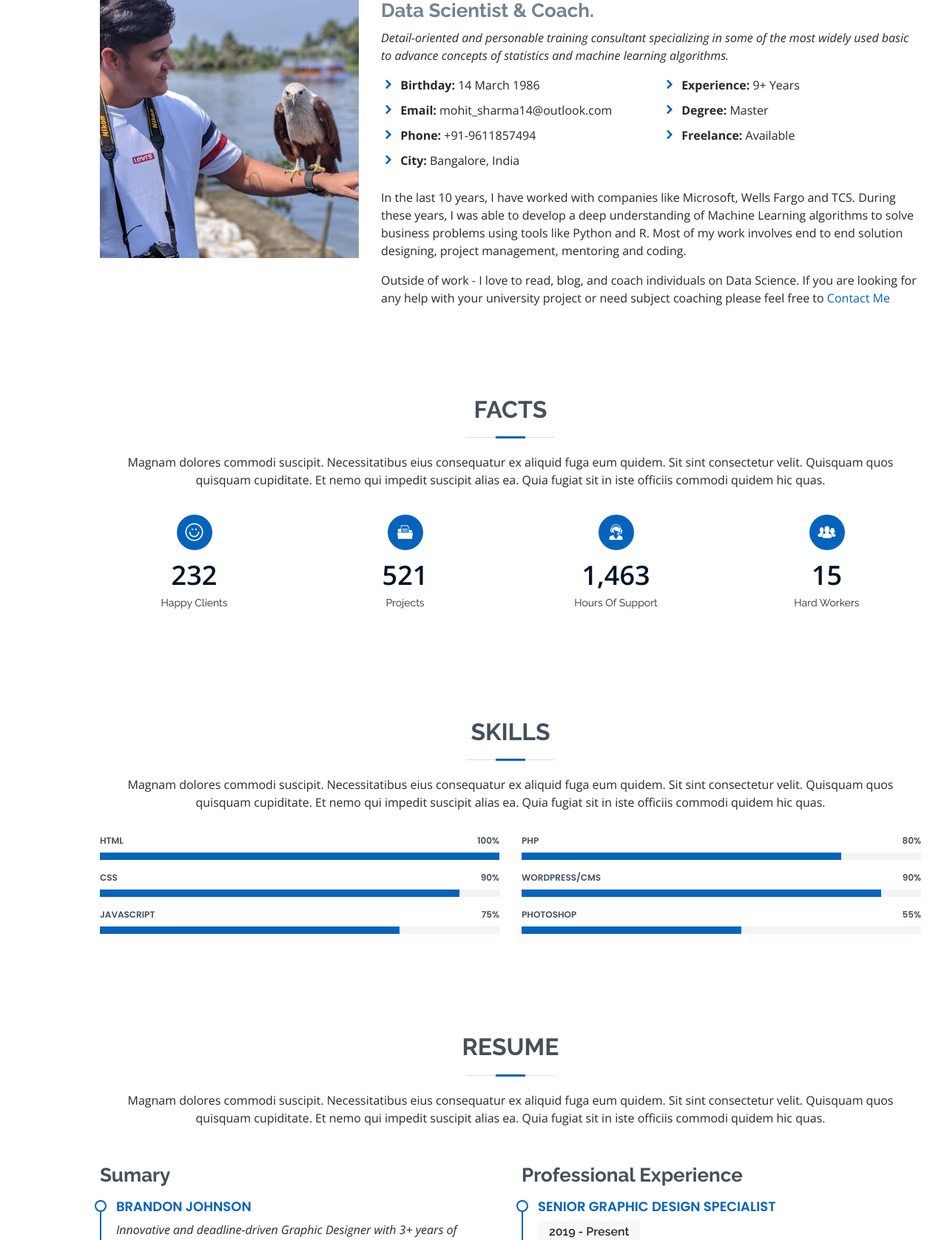
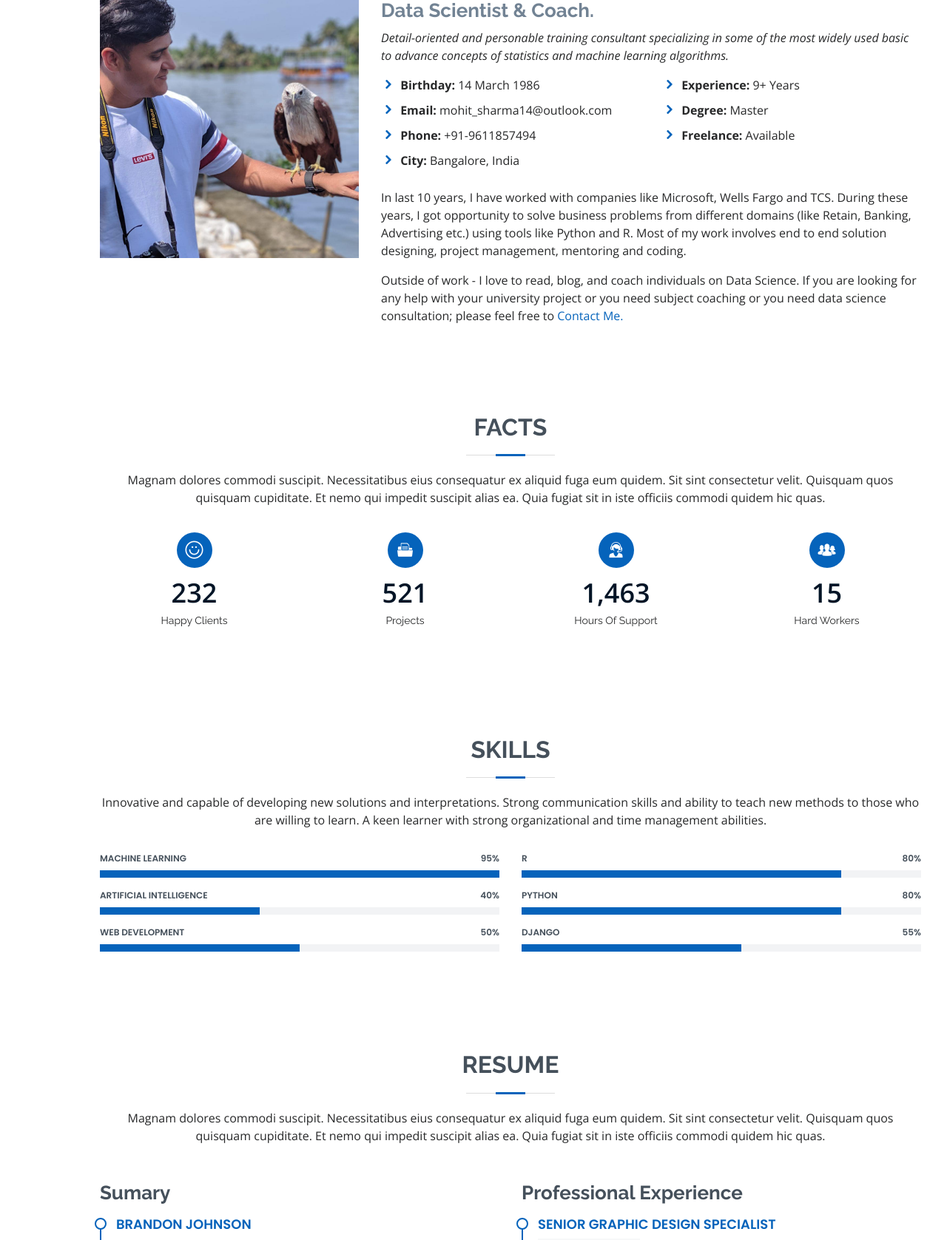
Before and after one commit to mohitsharma14/myPage, a Django app: page / in a window 1280 px wide. Shown: the part 1041-2718 px from the top of the page at 74% size. Run offline with Django 3.2, Linux system fonts and the light colour scheme; some libraries are stand-ins or nearby versions.

Commit message:
Updated Skills Section

```diff
--- a/myresume/onepage/templates/onepage/index.html
+++ b/myresume/onepage/templates/onepage/index.html
@@ -110,10 +110,10 @@
               </div>
             </div>
             <p>
-              In the last 10 years, I have worked with companies like Microsoft, Wells Fargo and TCS. During these years, I was able to develop a deep understanding of Machine Learning algorithms to solve business problems using tools like Python and R.  Most of my work involves end to end solution designing, project management, mentoring and coding.
+              In last 10 years, I have worked with companies like Microsoft, Wells Fargo and TCS. During these years, I got opportunity to solve business problems from different domains (like Retain, Banking, Advertising etc.) using tools like Python and R.  Most of my work involves end to end solution designing, project management, mentoring and coding.
             </p>
             <p>
-              Outside of work - I love to read, blog, and coach individuals on Data Science. If you are looking for any help with your university project or need subject coaching please feel free to <a href="#contact">Contact Me</a>
+              Outside of work - I love to read, blog, and coach individuals on Data Science. If you are looking for any help with your university project or you need subject coaching or you need data science consultation; please feel free to <a href="#contact">Contact Me.</a>
             </p>
           </div>
         </div>
@@ -175,7 +175,7 @@
 
         <div class="section-title">
           <h2>Skills</h2>
-          <p>Magnam dolores commodi suscipit. Necessitatibus eius consequatur ex aliquid fuga eum quidem. Sit sint consectetur velit. Quisquam quos quisquam cupiditate. Et nemo qui impedit suscipit alias ea. Quia fugiat sit in iste officiis commodi quidem hic quas.</p>
+          <p>Innovative and capable of developing new solutions and interpretations. Strong communication skills and ability to teach new methods to those who are willing to learn. A keen learner with strong organizational and time management abilities.</p>
         </div>
 
         <div class="row skills-content">
@@ -183,23 +183,23 @@
           <div class="col-lg-6">
 
             <div class="progress">
-              <span class="skill">HTML <i class="val">100%</i></span>
+              <span class="skill">Machine Learning <i class="val">95%</i></span>
               <div class="progress-bar-wrap">
                 <div class="progress-bar" role="progressbar" aria-valuenow="100" aria-valuemin="0" aria-valuemax="100"></div>
               </div>
             </div>
 
             <div class="progress">
-              <span class="skill">CSS <i class="val">90%</i></span>
+              <span class="skill">Artificial Intelligence <i class="val">40%</i></span>
               <div class="progress-bar-wrap">
-                <div class="progress-bar" role="progressbar" aria-valuenow="90" aria-valuemin="0" aria-valuemax="100"></div>
+                <div class="progress-bar" role="progressbar" aria-valuenow="40" aria-valuemin="0" aria-valuemax="100"></div>
               </div>
             </div>
 
             <div class="progress">
-              <span class="skill">JavaScript <i class="val">75%</i></span>
+              <span class="skill">Web Development <i class="val">50%</i></span>
               <div class="progress-bar-wrap">
-                <div class="progress-bar" role="progressbar" aria-valuenow="75" aria-valuemin="0" aria-valuemax="100"></div>
+                <div class="progress-bar" role="progressbar" aria-valuenow="50" aria-valuemin="0" aria-valuemax="100"></div>
               </div>
             </div>
 
@@ -208,21 +208,21 @@
           <div class="col-lg-6">
 
             <div class="progress">
-              <span class="skill">PHP <i class="val">80%</i></span>
+              <span class="skill">R <i class="val">80%</i></span>
               <div class="progress-bar-wrap">
                 <div class="progress-bar" role="progressbar" aria-valuenow="80" aria-valuemin="0" aria-valuemax="100"></div>
               </div>
             </div>
 
             <div class="progress">
-              <span class="skill">WordPress/CMS <i class="val">90%</i></span>
+              <span class="skill">Python <i class="val">80%</i></span>
               <div class="progress-bar-wrap">
-                <div class="progress-bar" role="progressbar" aria-valuenow="90" aria-valuemin="0" aria-valuemax="100"></div>
+                <div class="progress-bar" role="progressbar" aria-valuenow="80" aria-valuemin="0" aria-valuemax="100"></div>
               </div>
             </div>
 
             <div class="progress">
-              <span class="skill">Photoshop <i class="val">55%</i></span>
+              <span class="skill">Django <i class="val">55%</i></span>
               <div class="progress-bar-wrap">
                 <div class="progress-bar" role="progressbar" aria-valuenow="55" aria-valuemin="0" aria-valuemax="100"></div>
               </div>
```
